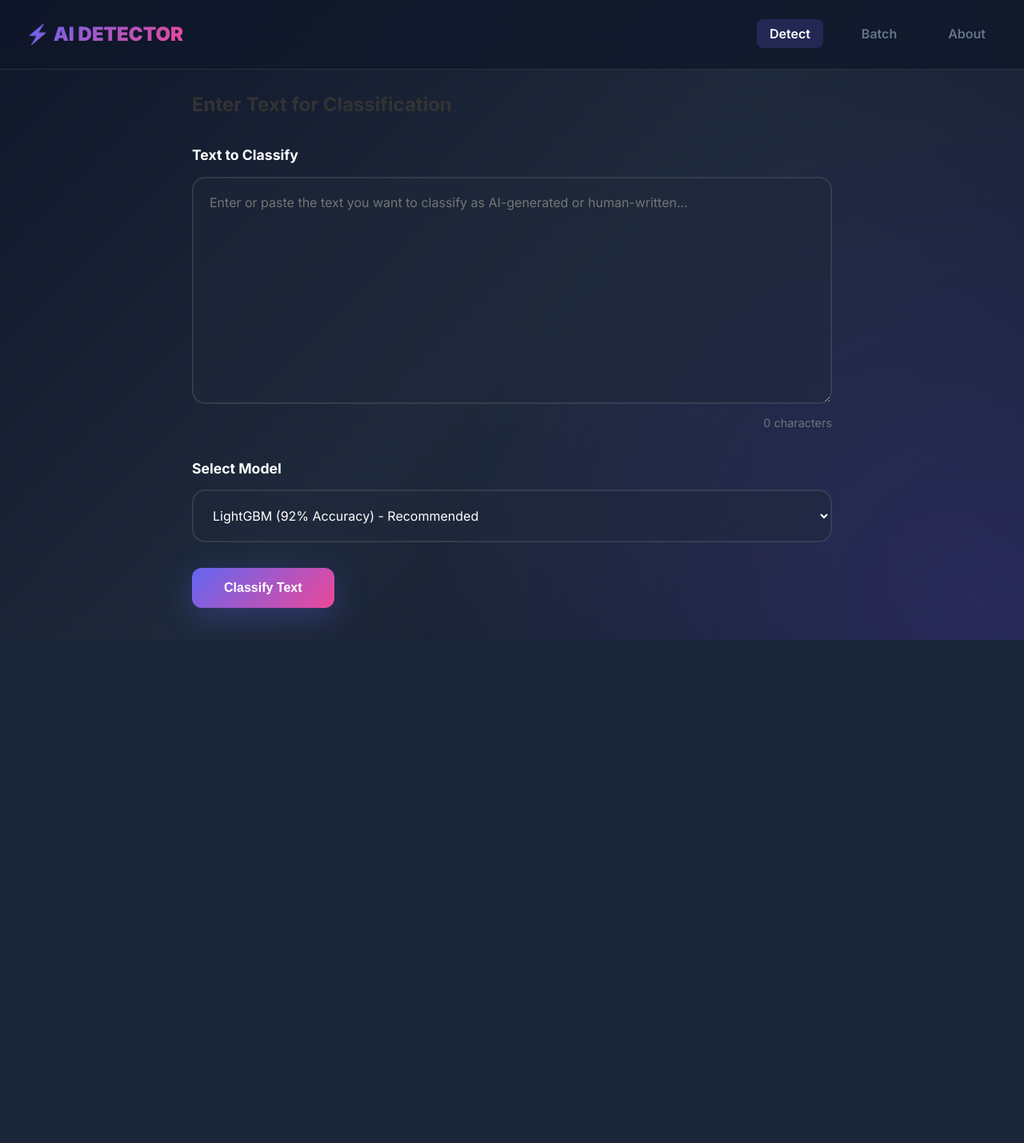
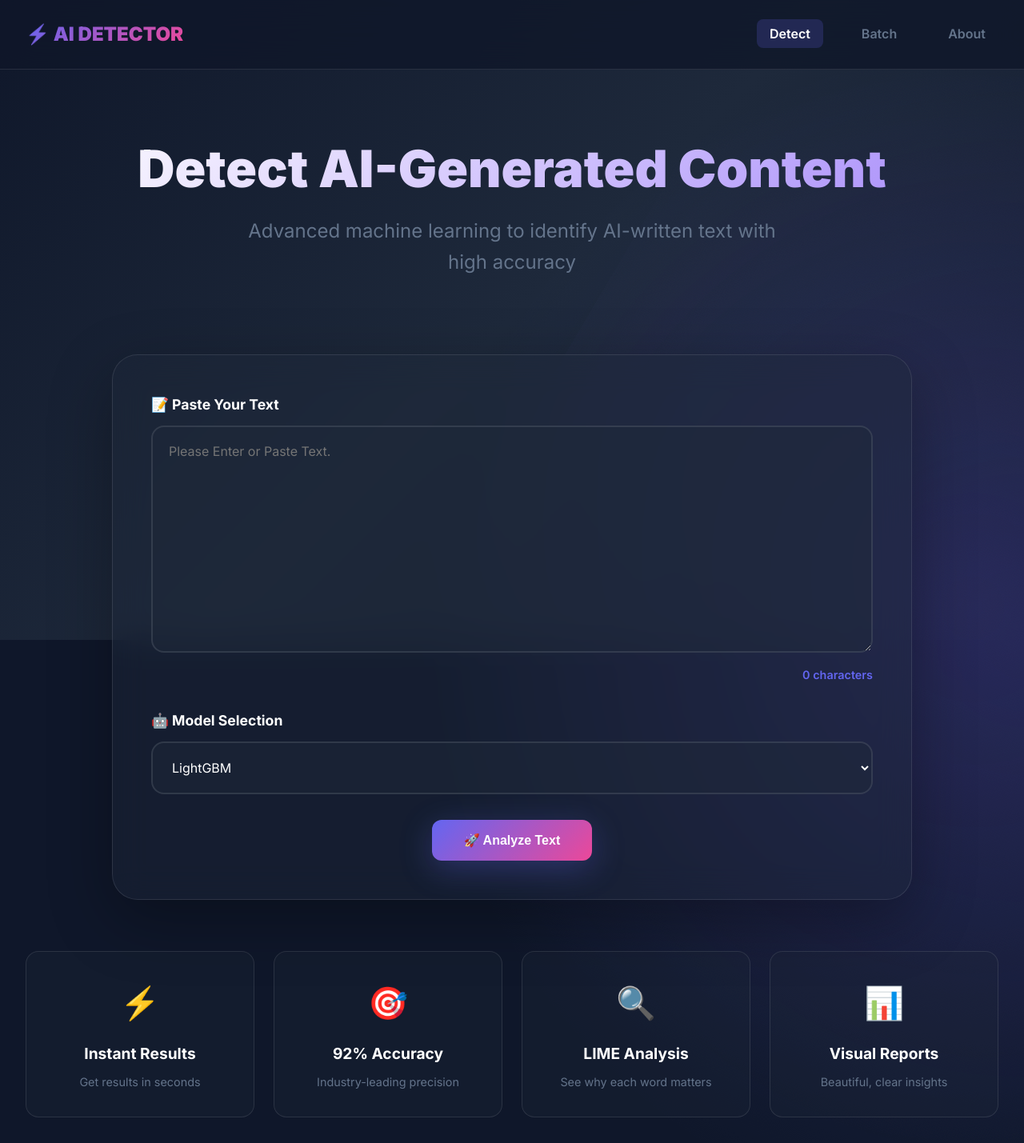
Before and after one commit to akakran22/AI-vs-Human, a Flask app: page / in a window 1280 px wide. Shown: the whole page at 80% size. Before the commit the page ends 800 px from the top, so only its background shows below. Run offline with Flask 3, Linux system fonts and the light colour scheme.

Commit message:
Update index.html

```diff
--- a/templates/index.html
+++ b/templates/index.html
@@ -1,37 +1,137 @@
 {% extends "base.html" %}
 
-{% block title %}Single Prediction - AI vs Human Classifier{% endblock %}
+{% block title %}AI Content Detector{% endblock %}
 
 {% block content %}
 <style>
-    .prediction-form {
-        max-width: 800px;
+    .hero {
+        text-align: center;
+        padding: 4rem 0 3rem;
+        animation: fadeInUp 0.8s ease;
+    }
+
+    @keyframes fadeInUp {
+        from {
+            opacity: 0;
+            transform: translateY(30px);
+        }
+        to {
+            opacity: 1;
+            transform: translateY(0);
+        }
+    }
+
+    .hero h1 {
+        font-size: 4rem;
+        font-weight: 900;
+        line-height: 1.1;
+        margin-bottom: 1.5rem;
+        background: linear-gradient(135deg, #fff 0%, #a78bfa 100%);
+        -webkit-background-clip: text;
+        -webkit-text-fill-color: transparent;
+        background-clip: text;
+    }
+
+    .hero p {
+        font-size: 1.5rem;
+        color: var(--gray);
+        max-width: 700px;
+        margin: 0 auto 3rem;
+    }
+
+    .detector-card {
+        background: rgba(30, 41, 59, 0.4);
+        backdrop-filter: blur(20px);
+        border: 1px solid rgba(255, 255, 255, 0.1);
+        border-radius: 2rem;
+        padding: 3rem;
+        max-width: 1000px;
         margin: 0 auto;
+        box-shadow: 0 25px 80px rgba(0, 0, 0, 0.3);
     }
 
     .char-counter {
         text-align: right;
-        color: #6c757d;
-        font-size: 0.9em;
-        margin-top: 5px;
+        margin-top: 0.5rem;
+        font-size: 0.9rem;
+        color: var(--primary);
+        font-weight: 600;
+    }
+
+    .features {
+        display: grid;
+        grid-template-columns: repeat(auto-fit, minmax(200px, 1fr));
+        gap: 1.5rem;
+        margin-top: 4rem;
+    }
+
+    .feature {
+        text-align: center;
+        padding: 2rem;
+        background: rgba(30, 41, 59, 0.3);
+        border: 1px solid rgba(255, 255, 255, 0.1);
+        border-radius: 1rem;
+        transition: all 0.3s;
+    }
+
+    .feature:hover {
+        background: rgba(30, 41, 59, 0.5);
+        transform: translateY(-5px);
+    }
+
+    .feature-icon {
+        font-size: 2.5rem;
+        margin-bottom: 1rem;
+    }
+
+    .feature h3 {
+        font-size: 1.2rem;
+        margin-bottom: 0.5rem;
+    }
+
+    .feature p {
+        color: var(--gray);
+        font-size: 0.9rem;
+    }
+
+    .submit-section {
+        margin-top: 2rem;
+        text-align: center;
+    }
+
+    @media (max-width: 768px) {
+        .hero h1 {
+            font-size: 2.5rem;
+        }
+
+        .hero p {
+            font-size: 1.2rem;
+        }
+
+        .detector-card {
+            padding: 2rem;
+        }
     }
 </style>
 
 {% if error %}
-<div class="alert alert-error">{{ error }}</div>
+<div class="alert alert-error">⚠️ {{ error }}</div>
 {% endif %}
 
-<div class="prediction-form">
-    <h2 style="margin-bottom: 30px; color: #333;">Enter Text for Classification</h2>
+<div class="hero">
+    <h1>Detect AI-Generated Content</h1>
+    <p>Advanced machine learning to identify AI-written text with high accuracy</p>
+</div>
 
-    <form method="POST" action="{{ url_for('predict') }}">
+<form method="POST" action="{{ url_for('predict') }}">
+    <div class="detector-card">
         <div class="form-group">
-            <label for="text">Text to Classify</label>
+            <label for="text">📝 Paste Your Text</label>
             <textarea
                 name="text"
                 id="text"
                 rows="12"
-                placeholder="Enter or paste the text you want to classify as AI-generated or human-written..."
+                placeholder="Please Enter or Paste Text."
                 required></textarea>
             <div class="char-counter">
                 <span id="charCount">0</span> characters
@@ -39,15 +139,42 @@
         </div>
 
         <div class="form-group">
-            <label for="model">Select Model</label>
+            <label for="model">🤖 Model Selection</label>
             <select name="model" id="model">
-                <option value="lgbm">LightGBM (92% Accuracy) - Recommended</option>
-                <option value="logreg">Logistic Regression (90% Accuracy)</option>
+                <option value="lgbm">LightGBM</option>
+                <option value="logreg">Logistic Regression</option>
             </select>
         </div>
 
-        <button type="submit" class="btn btn-primary">Classify Text</button>
-    </form>
+        <div class="submit-section">
+            <button type="submit" class="btn btn-primary">
+                <span>🚀 Analyze Text</span>
+            </button>
+        </div>
+    </div>
+</form>
+
+<div class="features">
+    <div class="feature">
+        <div class="feature-icon">⚡</div>
+        <h3>Instant Results</h3>
+        <p>Get results in seconds</p>
+    </div>
+    <div class="feature">
+        <div class="feature-icon">🎯</div>
+        <h3>92% Accuracy</h3>
+        <p>Industry-leading precision</p>
+    </div>
+    <div class="feature">
+        <div class="feature-icon">🔍</div>
+        <h3>LIME Analysis</h3>
+        <p>See why each word matters</p>
+    </div>
+    <div class="feature">
+        <div class="feature-icon">📊</div>
+        <h3>Visual Reports</h3>
+        <p>Beautiful, clear insights</p>
+    </div>
 </div>
 
 <script>
```
